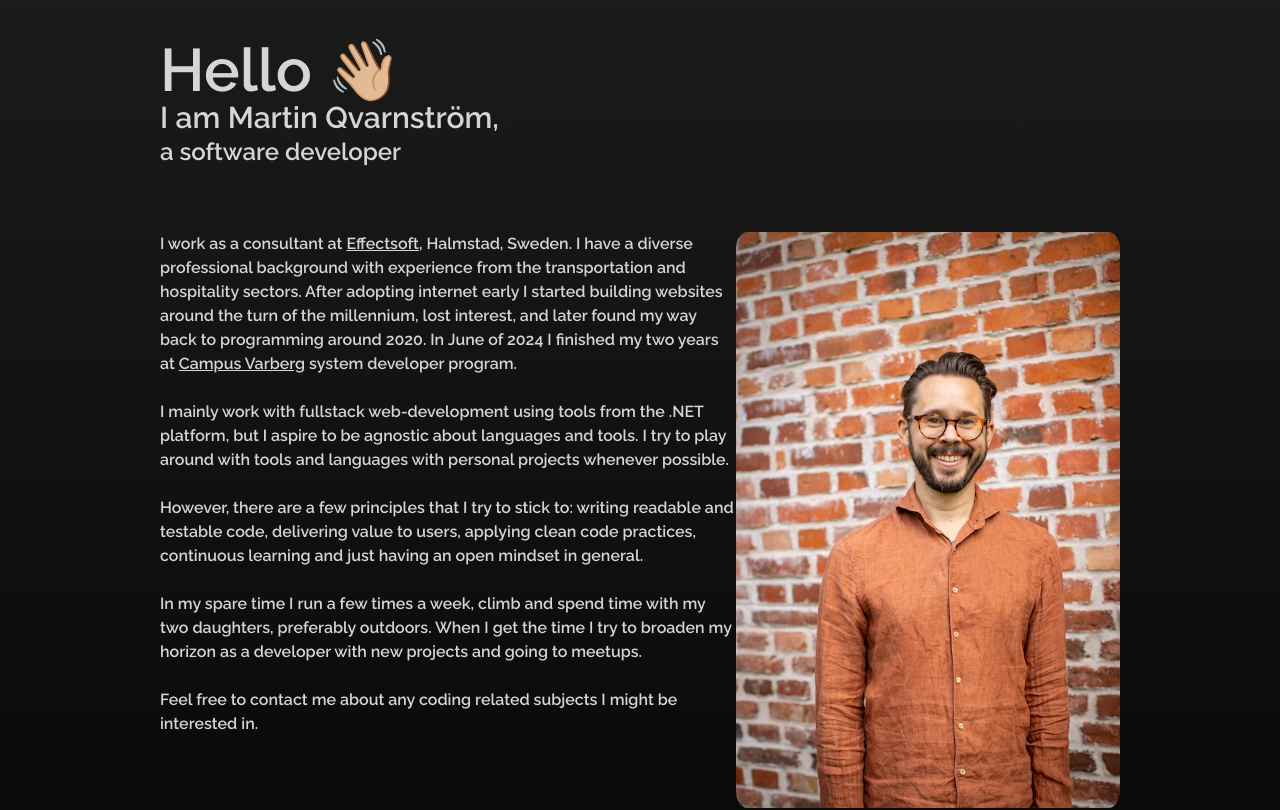
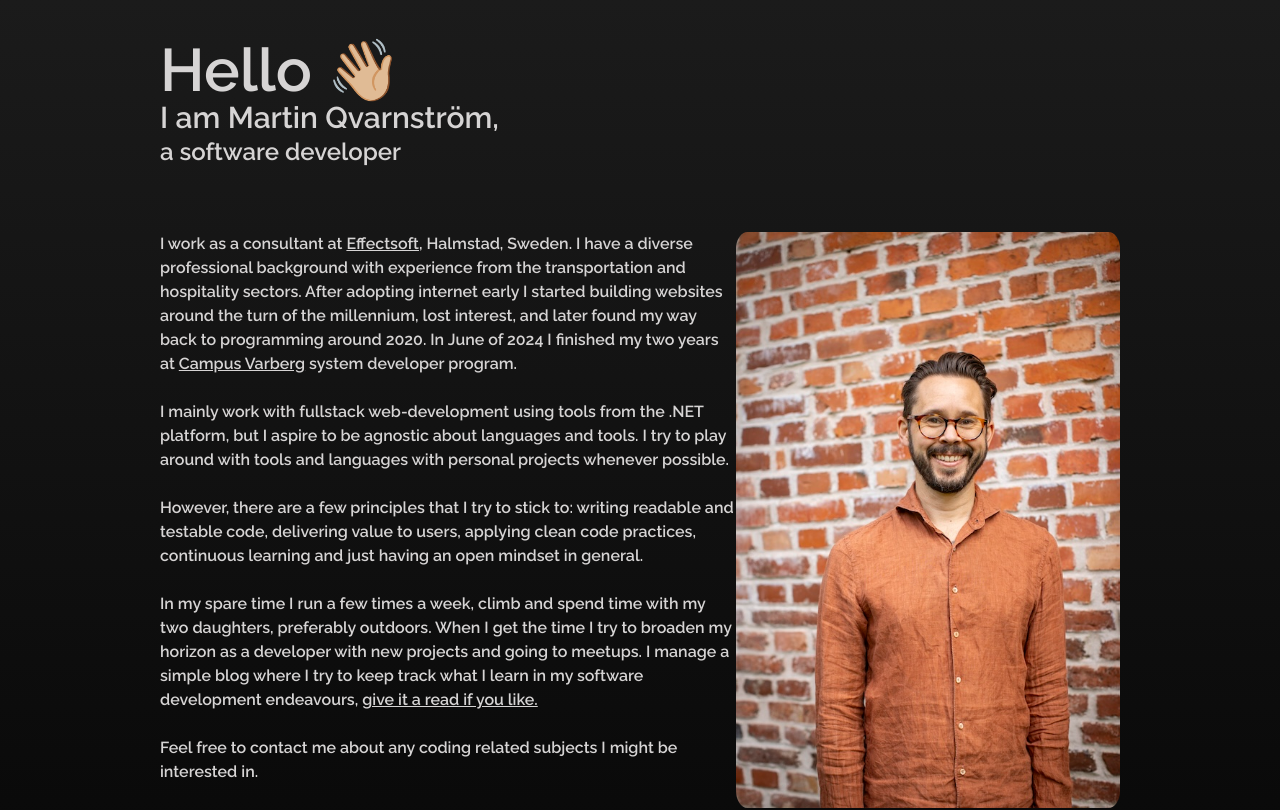
Before and after one commit to qvarnstr0m/NextJSTailwindPortfolio, a Next.js app: page / in a window 1280 px wide. Shown: the top 810 px of the page. Built offline with nearby package versions, Linux system fonts and the light colour scheme.

Commit message:
Update content

```diff
--- a/components/Me.jsx
+++ b/components/Me.jsx
@@ -51,7 +51,15 @@ const Me = () => {
           In my spare time I run a few times a week, climb and spend time with
           my two daughters, preferably outdoors. When I get the time I try to
           broaden my horizon as a developer with new projects and going to
-          meetups.
+          meetups. I manage a simple blog where I try to keep track what I learn
+          in my software development endeavours,{" "}
+          <a
+            href="https://qvarnstr0m-blog.spwnr.io/"
+            target="_self"
+            rel="noopener noreferer"
+          >
+            give it a read if you like.
+          </a>
         </p>
         <p className="text-start mt-6">
           Feel free to contact me about any coding related subjects I might be
```
